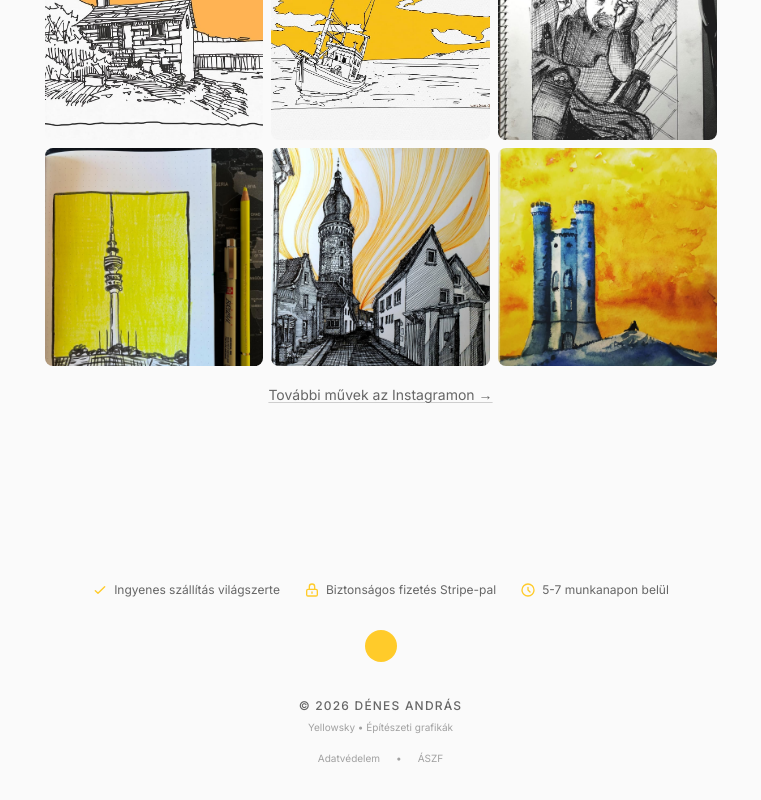
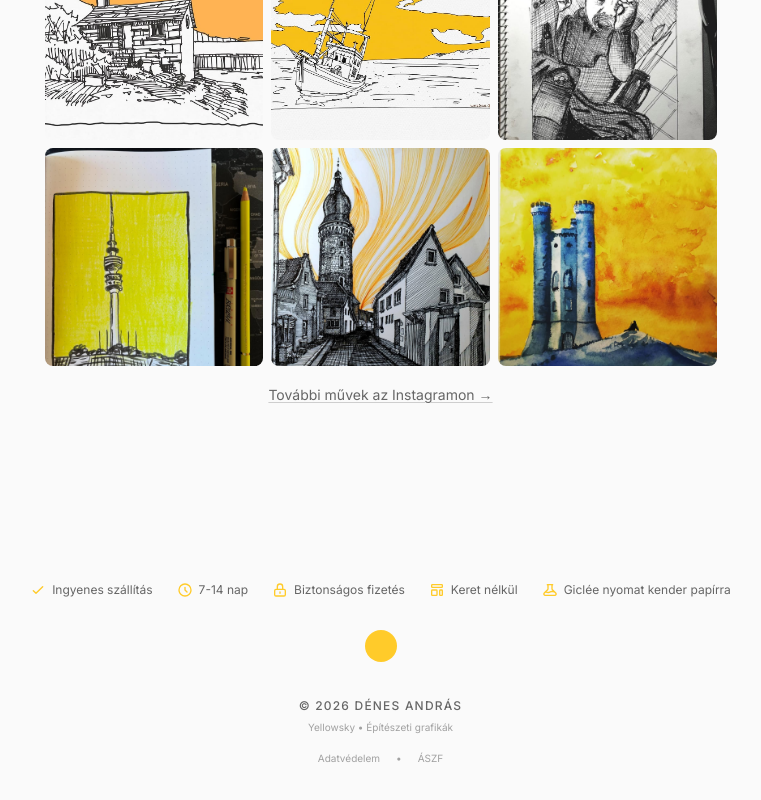
Before and after one commit to denandras/yellowsky, a Next.js app: page / in a window 1280 px wide. Shown: the part 1441-2241 px from the top of the page, without its empty margins (252-1013 px from the left). Built offline with nearby package versions, Linux system fonts and the light colour scheme; no server answers.

Commit message:
Add 5 trust signals to home page footer matching artwork page

```diff
--- a/components/home-page-client.tsx
+++ b/components/home-page-client.tsx
@@ -354,19 +354,31 @@ export default function HomePageClient({ initialLanguage, communityPosts = [] }:
               <svg className="size-4 text-primary" fill="none" viewBox="0 0 24 24" stroke="currentColor" strokeWidth={2}>
                 <path strokeLinecap="round" strokeLinejoin="round" d="M5 13l4 4L19 7" />
               </svg>
-              {language === "hu" ? "Ingyenes szállítás világszerte" : "Free worldwide shipping"}
+              {language === "hu" ? "Ingyenes szállítás" : "Free shipping"}
+            </span>
+            <span className="flex items-center gap-1.5">
+              <svg className="size-4 text-primary" fill="none" viewBox="0 0 24 24" stroke="currentColor" strokeWidth={2}>
+                <path strokeLinecap="round" strokeLinejoin="round" d="M12 8v4l3 3m6-3a9 9 0 11-18 0 9 9 0 0118 0z" />
+              </svg>
+              {language === "hu" ? "7-14 nap" : "7-14 calendar days"}
             </span>
             <span className="flex items-center gap-1.5">
               <svg className="size-4 text-primary" fill="none" viewBox="0 0 24 24" stroke="currentColor" strokeWidth={2}>
                 <path strokeLinecap="round" strokeLinejoin="round" d="M12 15v2m-6 4h12a2 2 0 002-2v-6a2 2 0 00-2-2H6a2 2 0 00-2 2v6a2 2 0 002 2zm10-10V7a4 4 0 00-8 0v4h8z" />
               </svg>
-              {language === "hu" ? "Biztonságos fizetés Stripe-pal" : "Secure checkout via Stripe"}
+              {language === "hu" ? "Biztonságos fizetés" : "Secure checkout"}
             </span>
             <span className="flex items-center gap-1.5">
               <svg className="size-4 text-primary" fill="none" viewBox="0 0 24 24" stroke="currentColor" strokeWidth={2}>
-                <path strokeLinecap="round" strokeLinejoin="round" d="M12 8v4l3 3m6-3a9 9 0 11-18 0 9 9 0 0118 0z" />
+                <path strokeLinecap="round" strokeLinejoin="round" d="M4 5a1 1 0 011-1h14a1 1 0 011 1v2a1 1 0 01-1 1H5a1 1 0 01-1-1V5zM4 13a1 1 0 011-1h6a1 1 0 011 1v6a1 1 0 01-1 1H5a1 1 0 01-1-1v-6zM16 13a1 1 0 011-1h2a1 1 0 011 1v6a1 1 0 01-1 1h-2a1 1 0 01-1-1v-6z" />
               </svg>
-              {language === "hu" ? "5-7 munkanapon belül" : "Ships in 5-7 business days"}
+              {language === "hu" ? "Keret nélkül" : "Unframed"}
+            </span>
+            <span className="flex items-center gap-1.5">
+              <svg className="size-4 text-primary" fill="none" viewBox="0 0 24 24" stroke="currentColor" strokeWidth={2}>
+                <path strokeLinecap="round" strokeLinejoin="round" d="M19.428 15.428a2 2 0 00-1.022-.547l-2.387-.477a6 6 0 00-3.86.517l-.318.158a6 6 0 01-3.86.517L6.05 15.21a2 2 0 00-1.806.547M8 4h8l-1 1v5.172a2 2 0 00.586 1.414l5 5c1.26 1.26.367 3.414-1.415 3.414H4.828c-1.782 0-2.674-2.154-1.414-3.414l5-5A2 2 0 009 10.172V5L8 4z" />
+              </svg>
+              {language === "hu" ? "Giclée nyomat kender papírra" : "Giclée art print on hemp paper"}
             </span>
           </div>
           <div className="mb-9 flex justify-center">
```
